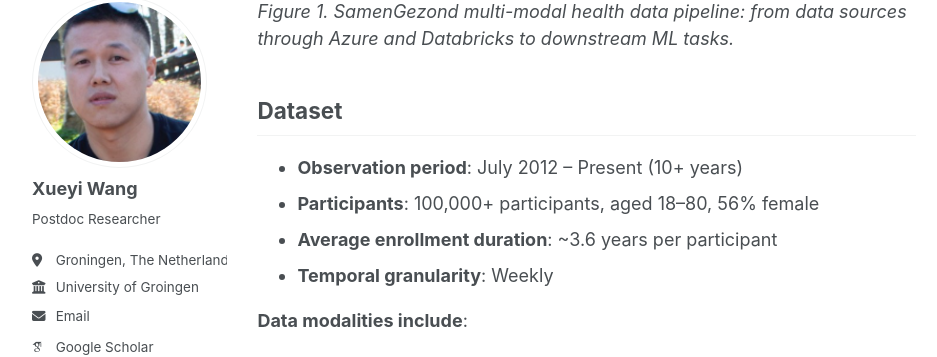
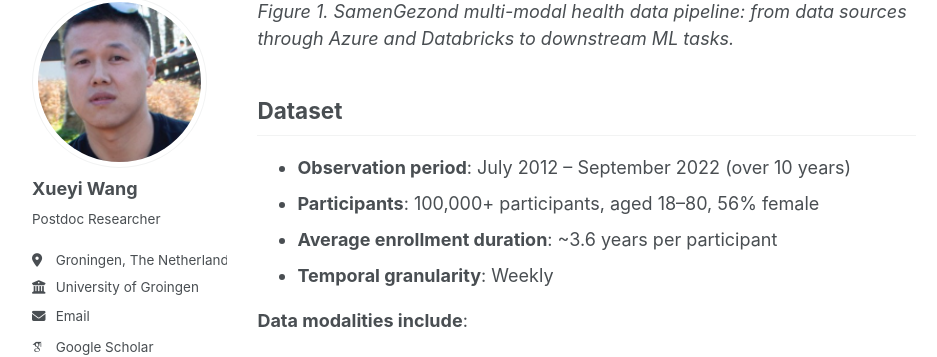
Before and after one commit to Xueyi-Wang/Xueyi-Wang.github.io, a Jekyll site: the page built from _projects/2025-01-01-health-monitoring.md, in a window 1280 px wide and 900 px high, scrolled down 1273 px. Shown: the part 103-460 px from the top of the window, without its empty margins (76-1013 px from the left). Built offline with Jekyll 4.4.1, drawn with Linux system fonts in a browser that asks for light colours; some web fonts are replaced.

Commit message:
Update observation period to July 2012 -- September 2022
Co-Authored-By: Claude Opus 4.6 <noreply@anthropic.com>

```diff
--- a/_projects/2025-01-01-health-monitoring.md
+++ b/_projects/2025-01-01-health-monitoring.md
@@ -22,7 +22,7 @@ The figure below illustrates the end-to-end data pipeline: multimodal data from
 
 ## Dataset
 
-- **Observation period**: July 2012 -- Present (10+ years)
+- **Observation period**: July 2012 -- September 2022 (over 10 years)
 - **Participants**: 100,000+ participants, aged 18--80, 56% female
 - **Average enrollment duration**: ~3.6 years per participant
 - **Temporal granularity**: Weekly
```
